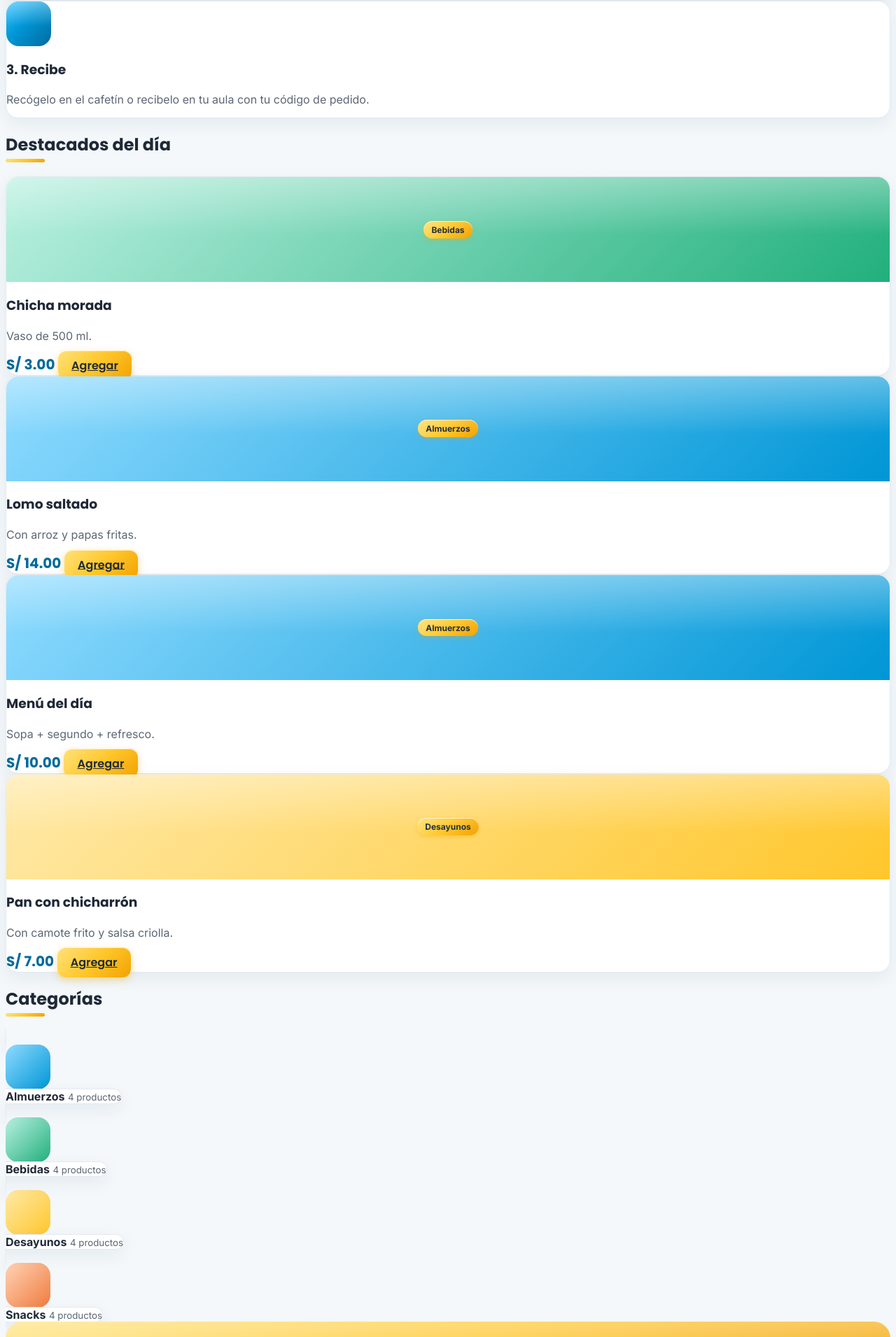
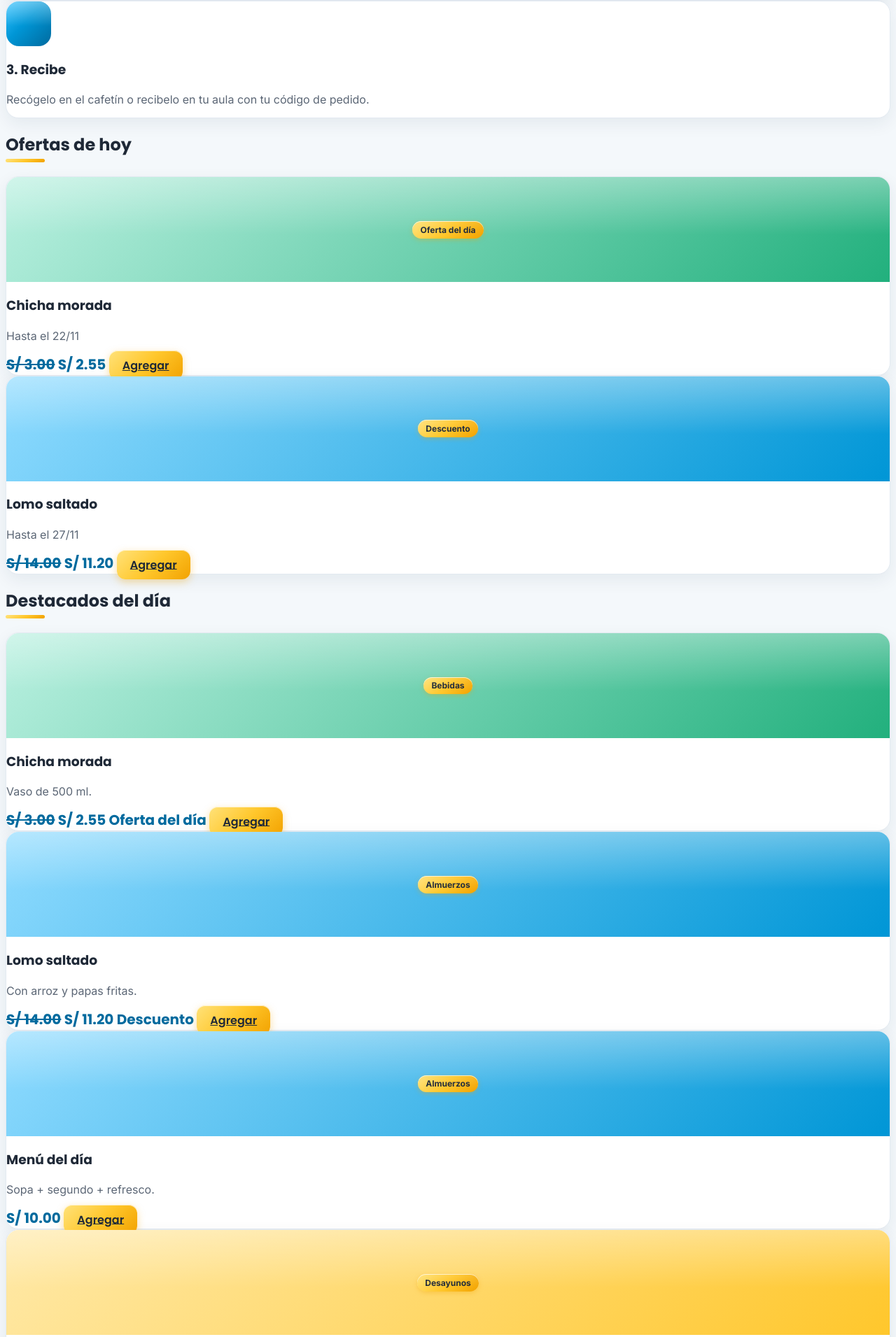
Before and after one commit to lucyvalcarcel-blip/tech-lunch, a Laravel app: page / in a window 1280 px wide. Shown: the part 1175-3086 px from the top of the page at 70% size. Run offline with Laravel 12, Linux system fonts and the light colour scheme; data comes from the database, SQL or seed files in the repository; style sheets or scripts are compiled from the project's sources; parts of the project's set-up code (start-up, migrations or seed data) failed here and were passed over; some libraries are stand-ins or nearby versions.

Commit message:
Muestra ofertas de hoy en el inicio

```diff
--- a/app/Http/Controllers/HomeController.php
+++ b/app/Http/Controllers/HomeController.php
@@ -1,7 +1,9 @@
 <?php
 
 namespace App\Http\Controllers;
+
 use App\Models\Categoria;
+use App\Models\Oferta;      // (Ingrid)
 use App\Models\Producto;
 use Illuminate\View\View;
 
@@ -15,8 +17,15 @@ class HomeController extends Controller
             ['icono' => 'bi-bag-check', 'color' => 'satin-azul', 'titulo' => '3. Recibe', 'texto' => 'Recógelo en el cafetín o recibelo en tu aula con tu código de pedido.'],
         ];
 
-                // Productos destacados y activos, con su categoría
-        $destacados = Producto::with('categoria')
+        // Ofertas vigentes HOY, de productos activos (Ingrid)
+        $ofertas = Oferta::vigentes()
+            ->whereHas('producto', fn ($consulta) => $consulta->activos())
+            ->with('producto.categoria')       // producto y su categoría, sin N+1
+            ->orderBy('fecha_fin')             // las que terminan antes, primero
+            ->get();
+
+        // Productos destacados y activos, con su categoría y su oferta de hoy
+        $destacados = Producto::with(['categoria', 'ofertaVigente'])   // (Ingrid) + ofertaVigente
             ->activos()
             ->destacados()
             ->orderBy('nombre')
@@ -28,7 +37,6 @@ class HomeController extends Controller
             ->orderBy('nombre')
             ->get();
 
-        return view('inicio', compact('pasos', 'destacados', 'categorias'));
-
+        return view('inicio', compact('pasos', 'ofertas', 'destacados', 'categorias'));
     }
 }
--- a/resources/views/inicio.blade.php
+++ b/resources/views/inicio.blade.php
@@ -62,8 +62,39 @@
         </div>
     </section>
 
-    {{-- OFERTAS DEL DÍA --}}
-   <section id="ofertas" class="container pb-5">
+    {{-- OFERTAS DE HOY (Ingrid): solo aparece si hay ofertas vigentes --}}
+    @if ($ofertas->isNotEmpty())
+        <section id="ofertas" class="container pb-5">
+            <h2 class="seccion-titulo mb-4">Ofertas de hoy</h2>
+            <div class="row g-4">
+                @foreach ($ofertas as $oferta)
+                    <div class="col-md-4 col-lg-3">
+                        <div class="tarjeta tarjeta-hover h-100">
+                            <div class="producto-img {{ $oferta->producto->categoria->clase_imagen }}">
+                                {{-- Insignia con el tipo: Descuento, Oferta del día o Combo --}}
+                                <span class="insignia insignia-oferta position-absolute top-0 start-0 m-3">{{ $oferta->tipo }}</span>
+                                <i class="bi {{ $oferta->producto->categoria->icono }}"></i>
+                            </div>
+                            <div class="p-4">
+                                <h3 class="h5 mb-1">{{ $oferta->producto->nombre }}</h3>
+                                <p class="text-gris small mb-3">Hasta el {{ $oferta->fecha_fin->format('d/m') }}</p>
+                                <div class="d-flex justify-content-between align-items-center">
+                                    <span class="precio">
+                                        <del class="text-muted small">S/ {{ number_format($oferta->producto->precio, 2) }}</del>
+                                        S/ {{ number_format($oferta->precio_oferta, 2) }}
+                                    </span>
+                                    <a href="{{ Route::has('menu') ? route('menu') : '#' }}" class="btn btn-tl-amarillo btn-sm"><i class="bi bi-plus-lg"></i> Agregar</a>
+                                </div>
+                            </div>
+                        </div>
+                    </div>
+                @endforeach
+            </div>
+        </section>
+    @endif
+
+    {{-- DESTACADOS DEL DÍA --}}
+    <section id="destacados" class="container pb-5">
         <h2 class="seccion-titulo mb-4">Destacados del día</h2>
         <div class="row g-4">
             @forelse ($destacados as $producto)
@@ -77,7 +108,8 @@
                             <h3 class="h5 mb-1">{{ $producto->nombre }}</h3>
                             <p class="text-gris small mb-3">{{ $producto->descripcion }}</p>
                             <div class="d-flex justify-content-between align-items-center">
-                                <span class="precio">S/ {{ number_format($producto->precio, 2) }}</span>
+                                {{-- (Ingrid) Precio con el parcial: tachado si tiene oferta hoy --}}
+                                <span class="precio">@include('parciales.precio', ['producto' => $producto])</span>
                                 <a href="{{ Route::has('menu') ? route('menu') : '#' }}" class="btn btn-tl-amarillo btn-sm"><i class="bi bi-plus-lg"></i> Agregar</a>
                             </div>
                         </div>
```
